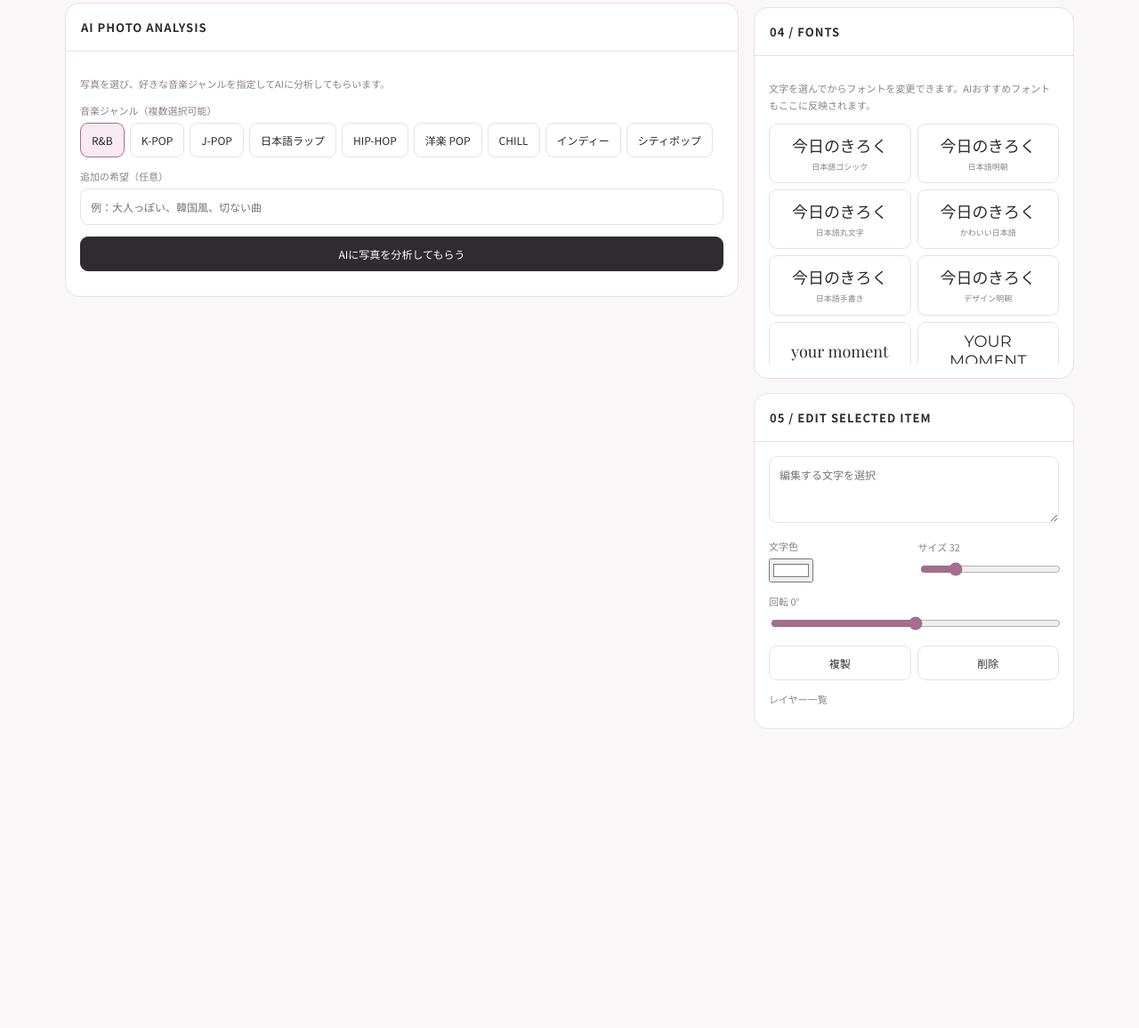
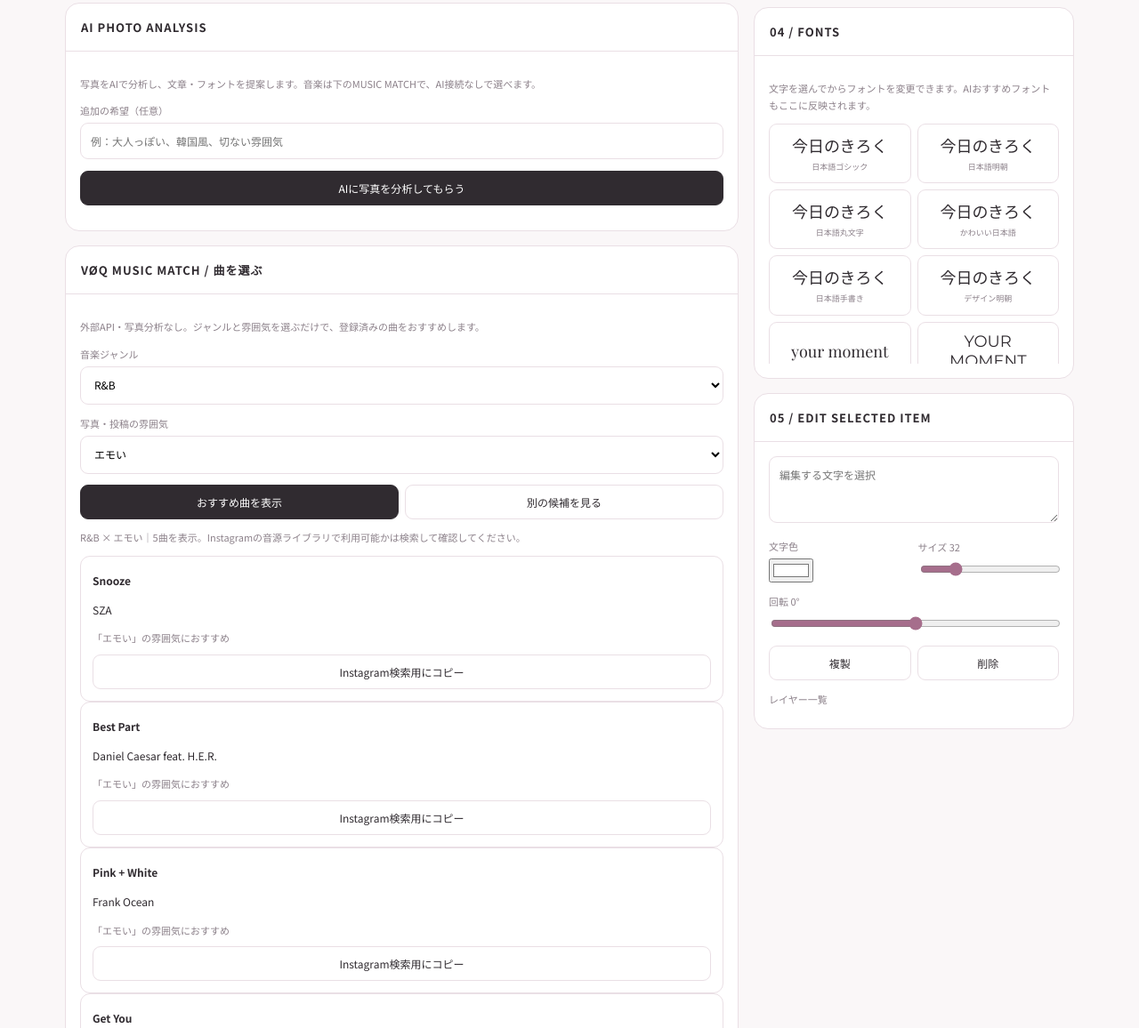
Before and after one commit to mnoff06/voq-creator-beta, a plain HTML site: page index.html in a window 1280 px wide. Shown: the part 1310-2466 px from the top of the page at 89% size. Before the commit the page ends 2216 px from the top, so only its background shows below. Drawn offline with nearby package versions, Linux system fonts and the light colour scheme; a web font is replaced by a local one.

Commit message:
Add files via upload

```diff
--- a/index.html
+++ b/index.html
@@ -71,7 +71,7 @@ small,.hint{font-size:11px;color:#8c818a;line-height:1.7}
 </header>
 <main>
 <h1>Create your vibe.</h1>
-<p class="subtitle">AIが写真の世界観を読み取り、言葉・フォント・音楽を提案。</p>
+<p class="subtitle">写真編集と音楽セレクト。AIで言葉・フォントも提案。</p>
 <div class="layout">
 <div>
 <section class="panel">
@@ -94,15 +94,29 @@ small,.hint{font-size:11px;color:#8c818a;line-height:1.7}
 <section class="panel">
 <h2>AI PHOTO ANALYSIS</h2>
 <div class="pad">
-<p class="hint">写真を選び、好きな音楽ジャンルを指定してAIに分析してもらいます。</p>
-<label>音楽ジャンル（複数選択可能）</label>
-<div class="chips" id="genres"></div>
+<p class="hint">写真をAIで分析し、文章・フォントを提案します。音楽は下のMUSIC MATCHで、AI接続なしで選べます。</p>
 <label>追加の希望（任意）</label>
-<input type="text" id="instruction" maxlength="180" placeholder="例：大人っぽい、韓国風、切ない曲">
+<input type="text" id="instruction" maxlength="180" placeholder="例：大人っぽい、韓国風、切ない雰囲気">
 <button class="primary" id="analyze" style="width:100%;margin-top:13px">AIに写真を分析してもらう</button>
 <p id="status" aria-live="polite"></p>
 <div id="analysis" hidden></div>
 <div id="suggestions"></div>
+</div>
+</section>
+<section class="panel" id="musicMatch">
+<h2>VØQ MUSIC MATCH / 曲を選ぶ</h2>
+<div class="pad">
+<p class="hint">外部API・写真分析なし。ジャンルと雰囲気を選ぶだけで、登録済みの曲をおすすめします。</p>
+<label for="musicGenre">音楽ジャンル</label>
+<select id="musicGenre"></select>
+<label for="musicMood">写真・投稿の雰囲気</label>
+<select id="musicMood"></select>
+<div class="buttons" style="margin-top:12px">
+<button class="primary" id="recommendMusic">おすすめ曲を表示</button>
+<button id="moreMusic">別の候補を見る</button>
+</div>
+<p class="hint" id="musicStatus" aria-live="polite"></p>
+<div id="musicResults"></div>
 </div>
 </section>
 </div>
@@ -562,16 +576,81 @@ $("reset").addEventListener("click",()=>{
  render();
 });
 
-/* GENRES */
-
-for(const name of genreNames){
- const b=button(name,()=>{
-  if(state.genres.has(name))state.genres.delete(name);
-  else state.genres.add(name);
-  b.classList.toggle("active",state.genres.has(name));
- },state.genres.has(name)?"active":"");
- $("genres").append(b);
+/* OFFLINE MUSIC MATCH — no API requests, no audio playback */
+const musicLibrary = [
+ {g:"R&B",t:"Snooze",a:"SZA",m:["エモい","夜っぽい","切ない"]},
+ {g:"R&B",t:"Best Part",a:"Daniel Caesar feat. H.E.R.",m:["エモい","恋愛","落ち着く"]},
+ {g:"R&B",t:"Pink + White",a:"Frank Ocean",m:["エモい","おしゃれ","明るい"]},
+ {g:"R&B",t:"Get You",a:"Daniel Caesar feat. Kali Uchis",m:["エモい","恋愛","夜っぽい"]},
+ {g:"R&B",t:"Focus",a:"H.E.R.",m:["エモい","切ない","夜っぽい"]},
+ {g:"R&B",t:"Good Days",a:"SZA",m:["エモい","落ち着く","明るい"]},
+ {g:"R&B",t:"Japanese Denim",a:"Daniel Caesar",m:["エモい","落ち着く","恋愛"]},
+ {g:"R&B",t:"Come Through",a:"H.E.R. feat. Chris Brown",m:["エモい","夜っぽい","恋愛"]},
+ {g:"K-POP",t:"Ditto",a:"NewJeans",m:["エモい","切ない","かわいい"]},
+ {g:"K-POP",t:"Love Lee",a:"AKMU",m:["かわいい","明るい","恋愛"]},
+ {g:"K-POP",t:"Hype Boy",a:"NewJeans",m:["明るい","かわいい","おしゃれ"]},
+ {g:"K-POP",t:"ONLY",a:"LeeHi",m:["エモい","恋愛","落ち着く"]},
+ {g:"K-POP",t:"Instagram",a:"DEAN",m:["夜っぽい","エモい","おしゃれ"]},
+ {g:"J-POP",t:"花束",a:"back number",m:["恋愛","エモい","切ない"]},
+ {g:"J-POP",t:"ドライフラワー",a:"優里",m:["切ない","エモい","恋愛"]},
+ {g:"J-POP",t:"怪獣の花唄",a:"Vaundy",m:["明るい","エモい","おしゃれ"]},
+ {g:"J-POP",t:"なんでもないよ、",a:"マカロニえんぴつ",m:["恋愛","エモい","落ち着く"]},
+ {g:"日本語ラップ",t:"のびしろ",a:"Creepy Nuts",m:["明るい","おしゃれ","エモい"]},
+ {g:"日本語ラップ",t:"Bling-Bang-Bang-Born",a:"Creepy Nuts",m:["明るい","おしゃれ"]},
+ {g:"日本語ラップ",t:"My Resort",a:"¥ellow Bucks",m:["おしゃれ","夜っぽい"]},
+ {g:"HIP-HOP",t:"LOVE.",a:"Kendrick Lamar feat. Zacari",m:["恋愛","エモい","夜っぽい"]},
+ {g:"HIP-HOP",t:"SICKO MODE",a:"Travis Scott",m:["夜っぽい","おしゃれ"]},
+ {g:"HIP-HOP",t:"Sunflower",a:"Post Malone & Swae Lee",m:["明るい","エモい","おしゃれ"]},
+ {g:"洋楽 POP",t:"golden hour",a:"JVKE",m:["エモい","恋愛","明るい"]},
+ {g:"洋楽 POP",t:"Until I Found You",a:"Stephen Sanchez",m:["恋愛","エモい","切ない"]},
+ {g:"洋楽 POP",t:"Cruel Summer",a:"Taylor Swift",m:["明るい","恋愛","おしゃれ"]},
+ {g:"洋楽 POP",t:"Ocean Eyes",a:"Billie Eilish",m:["エモい","切ない","落ち着く"]},
+ {g:"CHILL",t:"Sunset Lover",a:"Petit Biscuit",m:["エモい","落ち着く","おしゃれ"]},
+ {g:"CHILL",t:"Show Me How",a:"Men I Trust",m:["落ち着く","エモい","夜っぽい"]},
+ {g:"CHILL",t:"Space Song",a:"Beach House",m:["エモい","夜っぽい","切ない"]},
+ {g:"インディー",t:"Nothing's Gonna Hurt You Baby",a:"Cigarettes After Sex",m:["エモい","恋愛","夜っぽい"]},
+ {g:"インディー",t:"Apocalypse",a:"Cigarettes After Sex",m:["エモい","切ない","夜っぽい"]},
+ {g:"インディー",t:"Glue Song",a:"beabadoobee",m:["かわいい","恋愛","落ち着く"]},
+ {g:"シティポップ",t:"プラスティック・ラブ",a:"竹内まりや",m:["夜っぽい","エモい","おしゃれ"]},
+ {g:"シティポップ",t:"真夜中のドア〜stay with me",a:"松原みき",m:["夜っぽい","エモい","切ない"]},
+ {g:"シティポップ",t:"4:00 A.M.",a:"大貫妙子",m:["夜っぽい","落ち着く","おしゃれ"]}
+];
+const musicMoods=["エモい","おしゃれ","かわいい","夜っぽい","明るい","切ない","恋愛","落ち着く"];
+for(const genre of genreNames){
+ const option=document.createElement("option");
+ option.value=genre;option.textContent=genre;
+ $("musicGenre").append(option);
 }
+for(const mood of musicMoods){
+ const option=document.createElement("option");
+ option.value=mood;option.textContent=mood;
+ $("musicMood").append(option);
+}
+let musicOffset=0;
+function recommendMusic(){
+ const genre=$("musicGenre").value;
+ const mood=$("musicMood").value;
+ const tracks=musicLibrary.filter(x=>x.g===genre);
+ const ordered=[...tracks].sort((a,b)=>Number(b.m.includes(mood))-Number(a.m.includes(mood)));
+ const results=$("musicResults");
+ results.replaceChildren();
+ const count=Math.min(5,ordered.length);
+ if(!count){$("musicStatus").textContent="このジャンルにはまだ登録曲がありません";return;}
+ for(let i=0;i<count;i++){
+  const song=ordered[(i+musicOffset)%ordered.length];
+  const search=`${song.t} ${song.a}`;
+  const reason=song.m.includes(mood)?`「${mood}」の雰囲気におすすめ`:`${genre}からの追加候補`;
+  results.append(suggestionCard(song.t,song.a,reason,[
+   ["Instagram検索用にコピー",()=>copyText(search)]
+  ]));
+ }
+ $("musicStatus").textContent=`${genre} × ${mood}｜${count}曲を表示。Instagramの音源ライブラリで利用可能かは検索して確認してください。`;
+}
+$("recommendMusic").addEventListener("click",()=>{musicOffset=0;recommendMusic();});
+$("moreMusic").addEventListener("click",()=>{musicOffset++;recommendMusic();});
+$("musicGenre").addEventListener("change",()=>{musicOffset=0;recommendMusic();});
+$("musicMood").addEventListener("change",()=>{musicOffset=0;recommendMusic();});
+recommendMusic();
 
 /* AI ANALYSIS */
 
@@ -670,18 +749,7 @@ function showAIResult(data){
   ));
  }
 
- box.append(sectionTitle("AIおすすめ音楽"));
- for(const item of data.songs||[]){
-  const searchText=
-   String(item.title||"")+" "+String(item.artist||"");
-  box.append(suggestionCard(
-   item.genre||"MUSIC",
-   searchText.trim(),
-   item.reason,[
-    ["Instagram検索用にコピー",()=>copyText(searchText.trim())]
-   ]
-  ));
- }
+
 }
 
 $("analyze").addEventListener("click",async()=>{
@@ -696,7 +764,7 @@ $("analyze").addEventListener("click",async()=>{
  const b=$("analyze");
  b.disabled=true;
  b.textContent="AIが写真を考察中...";
- notify("情景・感情・フォント・音楽を分析しています");
+ notify("情景・感情・フォントを分析しています");
 
  try{
   const image=await preparePhoto();
@@ -705,7 +773,7 @@ $("analyze").addEventListener("click",async()=>{
    headers:{"Content-Type":"application/json"},
    body:JSON.stringify({
     image,
-    genres:Array.from(state.genres),
+    genres:[],
     instruction:$("instruction").value.trim()
    })
   });
```
